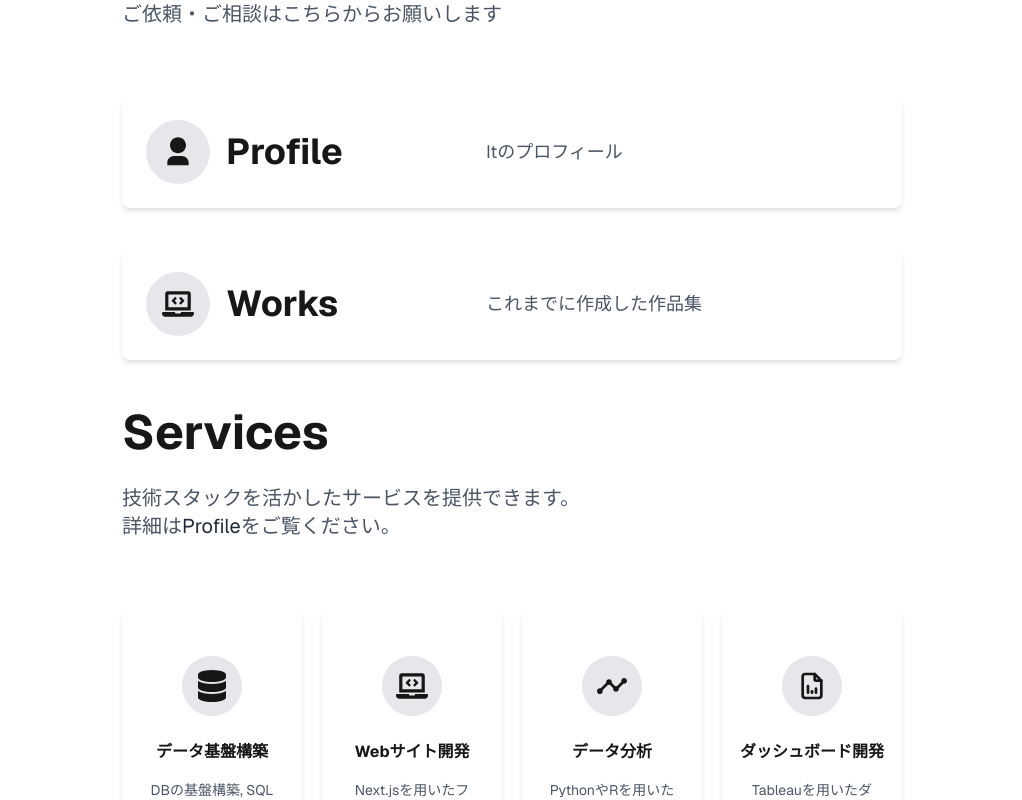
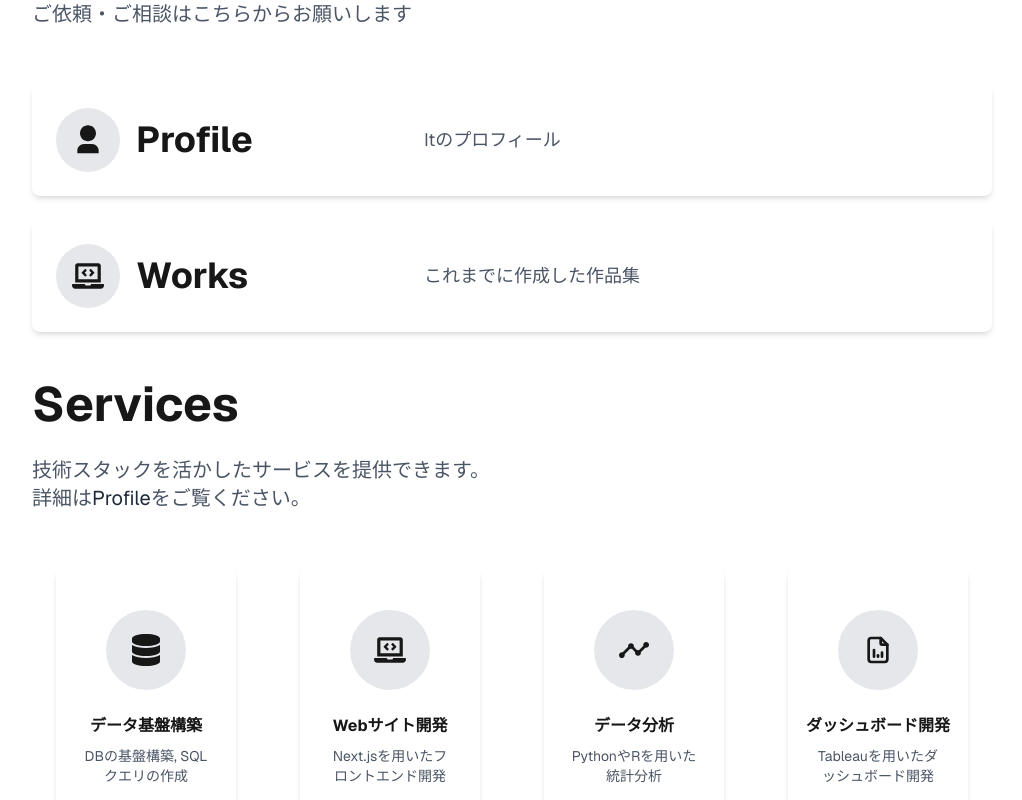
Before and after one commit to itto1018/It_homepage, a Next.js app: page / in a window 1280 px wide. Shown: the part 600-1400 px from the top of the page, without its empty margins (128-1150 px from the left). Built offline with nearby package versions, Linux system fonts and the light colour scheme.

Commit message:
fix: service_modal_card

```diff
--- a/src/app/page.tsx
+++ b/src/app/page.tsx
@@ -5,12 +5,12 @@ import MenuLinkCard from "@/components/MenuLinkCard";
 
 export default function Home() {
   return (
-    <div className="justify-items-center gap-5 px-5 py-10 font-[family-name:var(--font-geist-sans)] lg:gap-10 lg:px-10 lg:py-15">
-      <main className="row-start-2 flex flex-col gap-2 items-start lg:gap-7">
+    <div className="justify-items-center max-w-full gap-5 px-5 py-10 font-[family-name:var(--font-geist-sans)] lg:gap-10 lg:px-10 lg:py-15">
+      <main className="w-4/5 row-start-2 flex flex-col gap-2 items-start lg:gap-7">
         {/* top */}
-        <div className="flex flex-col gap-5 px-0 py-5 lg:py-10 lg:px-5">
-          <div className="mb-2 text-5xl font-bold text-start lg:mb-4 lg:text-8xl">
-            <h1 className="pb-2 lg:pb-4">Welcome to</h1>
+        <div className="flex flex-col gap-5 py-5 lg:py-10 lg:px-5">
+          <div className="mb-2 text-5xl sm:text-6xl font-bold text-start lg:mb-4 lg:text-8xl">
+            <h1 className="pb-2 sm:pb-3 lg:pb-4">Welcome to</h1>
             <h1>It Page</h1>
           </div>
           <article className="text-xs text-gray-600 lg:text-2xl">
@@ -23,20 +23,20 @@ export default function Home() {
         </div>
         {/* Menu */}
         <div className="flex flex-col items-start">
-          <h2 className="text-3xl font-bold lg:text-5xl">Menu</h2>
+          <h2 className="text-3xl font-bold sm:text-4xl lg:text-5xl">Menu</h2>
         </div>
-        <div className="pb-5">
+        <div className="pb-2">
           <p className="text-sm text-gray-600 lg:text-xl">ご依頼・ご相談はこちらからお願いします</p>
         </div>
-        <div className="my-5 flex w-full flex-col gap-8 md:gap-10">
+        <div className="my-5 flex w-full flex-col gap-4 md:gap-6">
           <MenuLinkCard title="Profile" discript="Itのプロフィール" url="/" />
           <MenuLinkCard title="Works" discript="これまでに作成した作品集" url="/" />
         </div>
         {/* Services */}
         <div className="flex flex-col items-start">
-          <h2 className="text-3xl font-bold lg:text-5xl">Services</h2>
+          <h2 className="text-3xl sm:text-4xl font-bold lg:text-5xl">Services</h2>
         </div>
-        <div className="pb-5">
+        <div className="pb-2">
           <p className="text-sm text-gray-600 lg:text-xl">
             技術スタックを活かしたサービスを提供できます。
             <br />
@@ -50,7 +50,7 @@ export default function Home() {
             をご覧ください。
           </p>
         </div>
-        <div className="my-5 grid grid-cols-2 md:grid-cols-2 lg:grid-cols-4 justify-between gap-5">
+        <div className="my-5 w-full grid grid-cols-1 sm:grid-cols-2 lg:grid-cols-4 gap-x-2 gap-y-3 sm:gap-x-4 sm:gap-y-6 place-items-center justify-items-center">
           <ServiceModalCard title="データ基盤構築" discript="DBの基盤構築, SQLクエリの作成" />
           <ServiceModalCard title="Webサイト開発" discript="Next.jsを用いたフロントエンド開発" />
           <ServiceModalCard title="データ分析" discript="PythonやRを用いた統計分析" />
@@ -61,15 +61,15 @@ export default function Home() {
         </div>
         {/* Contact */}
         <div className="flex flex-col items-center">
-          <h2 className="text-3xl font-bold lg:text-5xl">Contact</h2>
+          <h2 className="text-3xl font-bold sm:text-4xl lg:text-5xl">Contact</h2>
         </div>
         <div className="flex w-full flex-col items-start lg:flex-row lg:justify-between lg:items-center">
-          <div className="pb-5 lg:pb-0">
+          <div className="pb-2 lg:pb-0">
             <p className="text-sm text-gray-600 lg:text-xl">
               ご依頼・ご相談はこちらからお願いします
             </p>
           </div>
-          <div className="flex w-full space-x-6 lg:w-auto justify-evenly content-center">
+          <div className="flex my-5 w-full space-x-6 lg:w-auto justify-evenly content-center">
             <SocialLinkIcon type="X" url={"https://x.com/itto1018"} />
             <SocialLinkIcon type="Wantedly" url={"https://www.wantedly.com/id/Itto_Okmr"} />
             <SocialLinkIcon type="Mail" url={"mailto:itto.mura@gmail.com"} />
--- a/src/components/MenuLinkCard.tsx
+++ b/src/components/MenuLinkCard.tsx
@@ -19,15 +19,15 @@ export const MenuLinkCard: FC<Props> = props => {
 
   return (
     <a
-      className="flex w-full transform items-center gap-4 rounded-lg bg-white p-6 shadow-md transition hover:scale-105 hover:bg-gray-100 hover:shadow-xl"
+      className="flex w-full transform items-center gap-4 rounded-lg bg-white p-4 md:p-5 lg:p-6 shadow-md transition hover:scale-105 hover:bg-gray-100 hover:shadow-xl"
       href={url}
       aria-label={title}
     >
       <div className="p-2 md:p-4 flex items-center justify-center rounded-full bg-gray-200 transition hover:bg-gray-300">
         {icon}
       </div>
-      <h1 className="w-2/6 text-2xl md:text-4xl font-bold">{title}</h1>
-      <p className="w-3/6 text-base md:text-lg text-gray-600">{discript}</p>
+      <h2 className="w-2/6 text-2xl md:text-3xl lg:text-4xl font-bold">{title}</h2>
+      <p className="w-4/6 text-xs sm:text-sm md:text-lg text-gray-600">{discript}</p>
     </a>
   );
 };
--- a/src/components/ServiceModalCard.tsx
+++ b/src/components/ServiceModalCard.tsx
@@ -1,4 +1,6 @@
-import React, { FC } from "react";
+"use client";
+
+import React, { FC, useEffect, useState } from "react";
 import { FaDatabase, FaLaptopCode } from "react-icons/fa";
 import { IoAnalyticsSharp } from "react-icons/io5";
 import { TbFileAnalytics } from "react-icons/tb";
@@ -9,10 +11,10 @@ export type Props = {
 };
 
 const iconMap = {
-  データ基盤構築: <FaDatabase className="h-8 w-8" />,
-  webサイト開発: <FaLaptopCode className="h-8 w-8" />,
-  データ分析: <IoAnalyticsSharp className="h-8 w-8" />,
-  ダッシュボード開発: <TbFileAnalytics className="h-8 w-8" />,
+  データ基盤構築: <FaDatabase className="h-5 md:h-8 w-5 md:w-8" />,
+  webサイト開発: <FaLaptopCode className="h-5 md:h-8 w-5 md:w-8" />,
+  データ分析: <IoAnalyticsSharp className="h-5 md:h-8 w-5 md:w-8" />,
+  ダッシュボード開発: <TbFileAnalytics className="h-5 md:h-8 w-5 md:w-8" />,
 };
 
 // バイト数を計算する関数
@@ -46,15 +48,34 @@ const insertLineBreaksByBytes = (text: string, byteLimit: number = 24): string =
 export const ServiceModalCard: FC<Props> = props => {
   const { title, discript } = props;
   const icon = iconMap[title.toLowerCase() as keyof typeof iconMap];
-  const formattedDiscript = insertLineBreaksByBytes(discript, 24);
+  const [displayText, setDisplayText] = useState(discript);
+  const [isMobile, setIsMobile] = useState(true);
+
+  useEffect(() => {
+    const checkScreenSize = () => {
+      setIsMobile(window.innerWidth < 640); // smブレークポイント
+      setDisplayText(window.innerWidth < 640 ? discript : insertLineBreaksByBytes(discript, 24));
+    };
+
+    checkScreenSize();
+    window.addEventListener("resize", checkScreenSize);
+
+    return () => window.removeEventListener("resize", checkScreenSize);
+  }, [discript]);
 
   return (
-    <div className="flex h-60 w-40 md:h-80 md:w-65 lg:h-65 lg:w-45 flex-col items-center justify-center gap-4 rounded-lg bg-white px-4 py-6 shadow-md">
-      <div className="mb-2 flex h-15 w-15 items-center justify-center rounded-full bg-gray-200">
+    <div className="flex h-24 w-full sm:h-60 sm:w-50 md:h-80 md:w-65 lg:h-65 lg:w-45 sm:flex-col items-center justify-center gap-4 md:gap-6 rounded-lg bg-white px-4 py-4 shadow-md">
+      <div className="flex-shrink-0 p-2 md:p-4 flex h-16 w-16 md:h-20 md:w-20 items-center justify-center rounded-full bg-gray-200">
         {icon}
       </div>
-      <h1 className="text-sm md:text-base font-bold">{title}</h1>
-      <p className="text-xs md:text-sm whitespace-pre-line text-gray-600">{formattedDiscript}</p>
+      <div className="flex flex-col items-start sm:items-center w-full overflow-hidden">
+        <h1 className="text-sm md:text-base font-bold truncate w-full sm:text-center sm:mb-2">
+          {title}
+        </h1>
+        <p className="text-xs sm:text-sm text-gray-600 whitespace-pre-line sm:text-center">
+          {displayText}
+        </p>
+      </div>
     </div>
   );
 };
```
